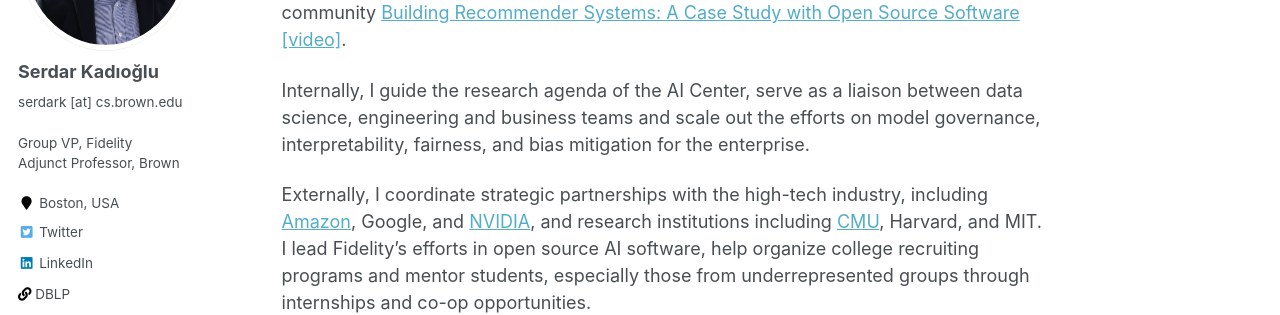
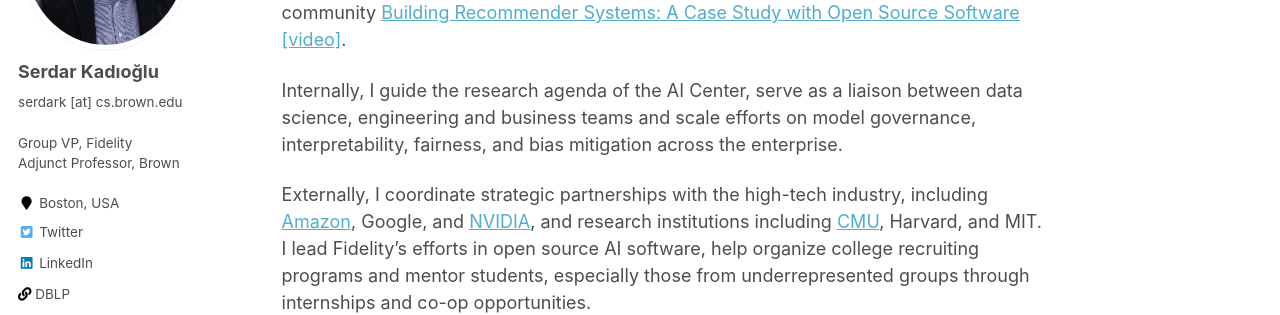
Before and after one commit to skadio/skadio.github.io, a Jekyll site: the page built from _pages/about.md, in a window 1280 px wide and 900 px high, scrolled down 661 px. Shown: the part 180-495 px from the top of the window. Built offline with Jekyll 4.4.1, drawn with Linux system fonts in a browser that asks for light colours.

Commit message:
Update about.md

```diff
--- a/_pages/about.md
+++ b/_pages/about.md
@@ -22,7 +22,7 @@ Our teams focus on Generative AI for Content, Recommender Systems for Personaliz
 
 A review of our applied research contributions can be found in [Year in Review 2022](https://www.linkedin.com/pulse/year-review-2022-serdar-kadioglu/) and [Year in Review 2021](https://www.linkedin.com/pulse/year-review-2021-serdar-kadioglu/). Here is a talk that covers some of our work for the open-source community [Building Recommender Systems: A Case Study with Open Source Software](https://2021.allthingsopen.org/sessions/building-recommender-systems-a-case-study-with-open-source-software/) [[video]](https://www.youtube.com/watch?v=54d_YUalvOA).
 
-Internally, I guide the research agenda of the AI Center, serve as a liaison between data science, engineering and business teams and scale out the efforts on model governance, interpretability, fairness, and bias mitigation for the enterprise.
+Internally, I guide the research agenda of the AI Center, serve as a liaison between data science, engineering and business teams and scale efforts on model governance, interpretability, fairness, and bias mitigation across the enterprise.
 
 Externally, I coordinate strategic partnerships with the high-tech industry, including [Amazon](https://fcatalyst.com/blog/june2023/explainable-ai-using-expressive-boolean-formulas), Google, and [NVIDIA](https://www.youtube.com/watch?v=_v-B2nRy79w), and research institutions including [CMU](https://www.cmu.edu/tepper/news/stories/2023/may/fidelity-ai.html), Harvard, and MIT. I lead Fidelity's efforts in open source AI software, help organize college recruiting programs and mentor students, especially those from underrepresented groups through internships and co-op opportunities.
 
```
